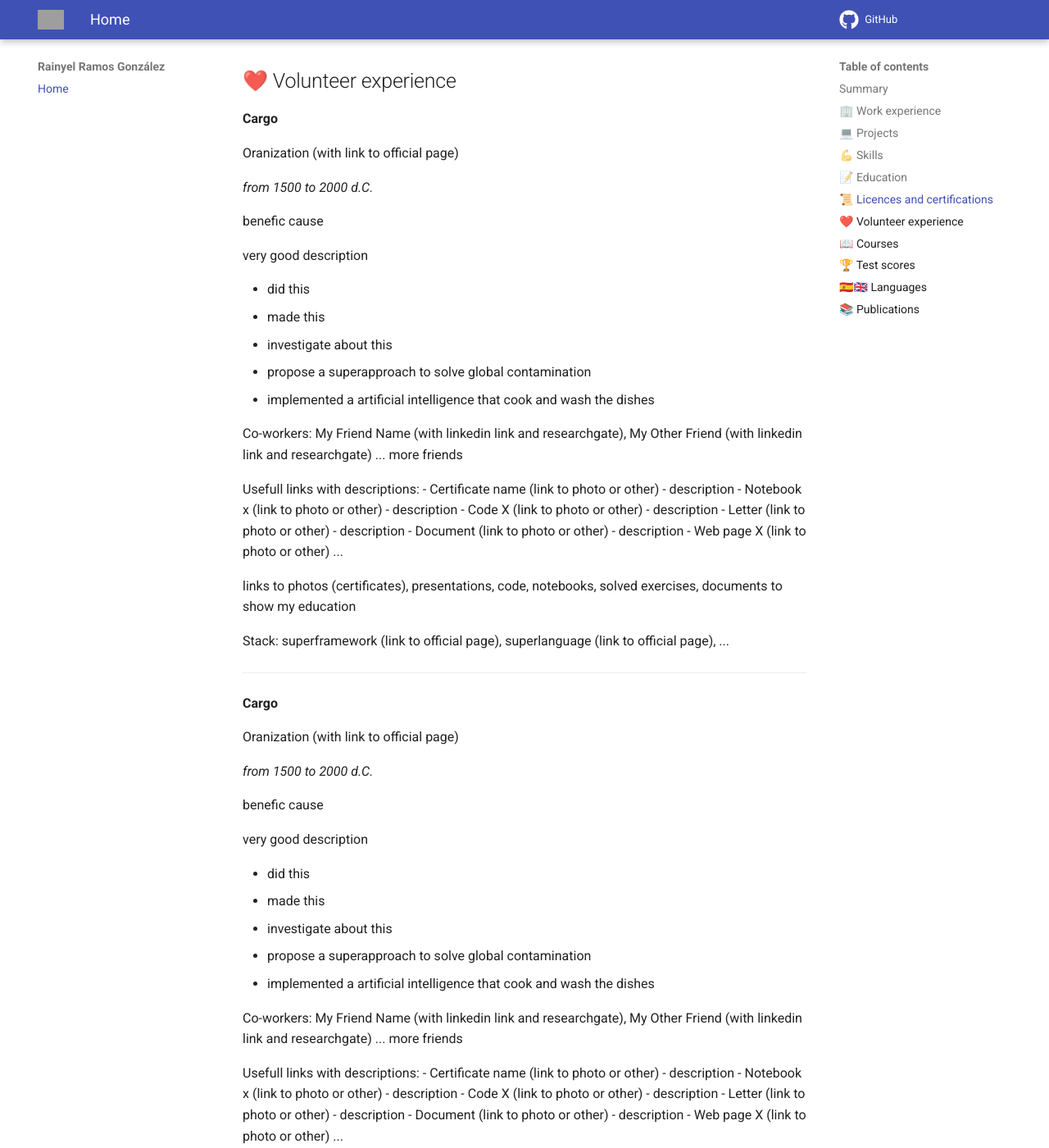
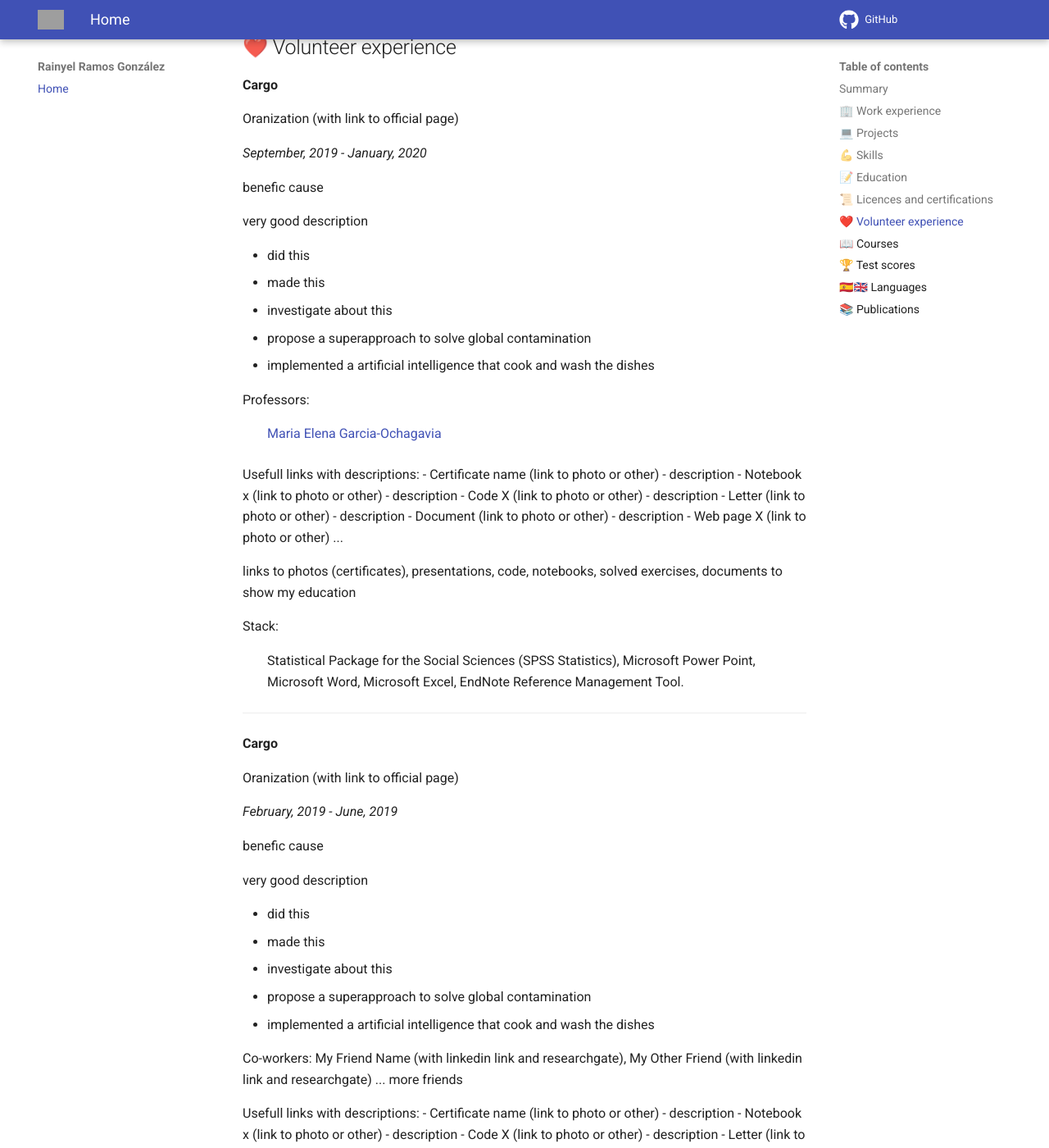
Before and after one commit to rayniel95/rayniel95.github.io, an MkDocs documentation site: the page built from docs/index.md, in a window 1280 px wide and 1400 px high, scrolled down 5374 px. Shown: the whole window at 82% size. Built offline with MkDocs 1.6.1 and Material for MkDocs 9.7.7, drawn with Linux system fonts in a browser that asks for light colours; emoji names are drawn with the system emoji font; some of the changed text lies outside the part shown; grey boxes are pictures that could not be loaded.

Commit message:
adding voluter experience

```diff
--- a/docs/index.md
+++ b/docs/index.md
@@ -43,7 +43,7 @@ Enterprise public register:
 
 Artemisa University
 
-*December, 2020 – January, 2021*
+*December, 2020 - January, 2021*
 
 Artemisa, Cuba
 
@@ -94,11 +94,6 @@ Stack:
 **Frameworks, libraries and tools**
 : Keras, Scikit-learn, NumPy, Pandas, Matplotlib, Bokeh, Flask, Django, Scrapy, Docker-Compose, Substrate.
 
-<div class="progress progress-100plus">
-    <div class="progress-bar" style="width:100.00%">
-        <p class="progress-label">100%</p>
-    </div>
-</div>
 **Technologies**
 : Hyperledger Fabric, CouchDB, Docker, SPSS, MySQL, SQLite, Git, Node.js, Ethereum.
 
@@ -200,7 +195,49 @@ ID 2345657763434311
 
 Oranization (with link to official page)
 
-*from 1500 to 2000 d.C.*
+*September, 2019 - January, 2020*
+
+benefic cause
+
+very good description
+
+- did this
+- made this
+- investigate about this
+- propose a superapproach to solve global contamination
+- implemented a artificial intelligence that cook and wash the dishes
+
+Professors:
+
+: [Maria Elena Garcia-Ochagavia][16]
+
+Usefull links with descriptions:
+- Certificate name (link to photo or other)
+    - description
+- Notebook x (link to photo or other)
+    - description
+- Code X (link to photo or other)
+    - description
+- Letter (link to photo or other)
+    - description
+- Document (link to photo or other)
+    - description
+- Web page X (link to photo or other)
+...
+
+links to photos (certificates), presentations, code, notebooks, solved exercises,  documents to show my education
+
+
+Stack:
+:  Statistical Package for the Social Sciences (SPSS Statistics), Microsoft Power Point, Microsoft Word, Microsoft Excel, EndNote Reference Management Tool.
+
+---
+
+**Cargo**
+
+Oranization (with link to official page)
+
+*February, 2019 - June, 2019*
 
 benefic cause
 
@@ -239,24 +276,28 @@ Stack: superframework (link to official page), superlanguage (link to official p
 
 **Cargo**
 
-Oranization (with link to official page)
+[Havana University][13]
 
-*from 1500 to 2000 d.C.*
+*October, 2018 - January, 2019*
 
-benefic cause
+Education
 
-very good description
+I taught the Informatics course at FFH (Facultad de Filosofia e Historia, School of Philosophy and History of Havana University) in the Sociology career. I taught on how to create articles in Word, create PowerPoint presentations, create tables in Excel, bibliography management and SPSS Statistics. I taught about:
 
+Word:
+
+- Bibliography management using EndNote.
+- How to modified font color and size.
+- How to create headers and footer.
 - did this
 - made this
 - investigate about this
 - propose a superapproach to solve global contamination
 - implemented a artificial intelligence that cook and wash the dishes
 
-Co-workers:
-My Friend Name (with linkedin link and researchgate),
-My Other Friend (with linkedin link and researchgate)
-... more friends
+Professors:
+
+: [Maria Elena Garcia-Ochagavia][16]
 
 Usefull links with descriptions:
 - Certificate name (link to photo or other)
@@ -274,10 +315,11 @@ Usefull links with descriptions:
 
 links to photos (certificates), presentations, code, notebooks, solved exercises,  documents to show my education
 
-Stack: superframework (link to official page), superlanguage (link to official page), ...
-
-...
+Stack:
+:  Statistical Package for the Social Sciences (SPSS Statistics), Microsoft Power Point, Microsoft Word, Microsoft Excel, EndNote Reference Management Tool.
 <!-- put a photo with my name inside notebook, practical excercises, etc. photos -->
+<!-- add a progress bar or the percent in the programming languages -->
+<!-- to put correctly abreviations -->
 ## 📖 Courses
 
 - Advanced Data Structures
```
Also changed, not shown: other parts of docs/index.md (+1 -0 lines).
